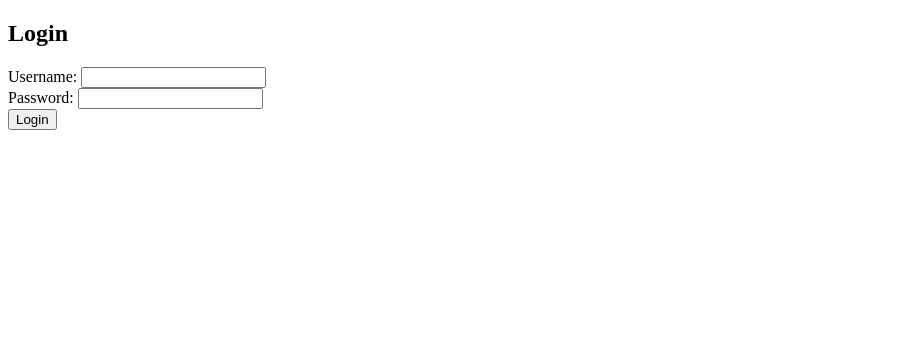
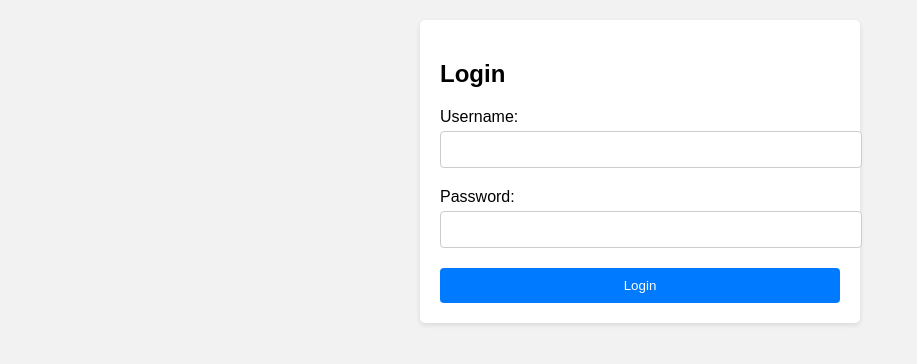
Before and after one commit to greatgreek73/soccergame, a Django app: page /login/ in a window 1280 px wide. Shown: the top 364 px of the page, without its empty margins (0-917 px from the left). Run offline with Django 4.2, Linux system fonts and the light colour scheme.

Commit message:
Some design

```diff
--- a/players/templates/login.html
+++ b/players/templates/login.html
@@ -1,20 +1,74 @@
 <!DOCTYPE html>
 <html>
 <head>
-    <title>Login</title>
+    <title>Register</title>
+    <style>
+        body {
+            font-family: Arial, sans-serif;
+            background-color: #f2f2f2;
+            margin: 0;
+            padding: 20px;
+        }
+        h1 {
+            color: #333;
+            text-align: center;
+        }
+        .container {
+            max-width: 400px;
+            margin: 0 auto;
+            background-color: #fff;
+            padding: 20px;
+            border-radius: 5px;
+            box-shadow: 0 2px 5px rgba(0, 0, 0, 0.1);
+        }
+        .form-group {
+            margin-bottom: 20px;
+        }
+        .form-group label {
+            display: block;
+            margin-bottom: 5px;
+        }
+        .form-group input {
+            width: 100%;
+            padding: 10px;
+            border: 1px solid #ccc;
+            border-radius: 4px;
+        }
+        .button {
+            display: block;
+            width: 100%;
+            padding: 10px;
+            background-color: #007bff;
+            color: #fff;
+            text-align: center;
+            text-decoration: none;
+            border: none;
+            border-radius: 4px;
+            cursor: pointer;
+        }
+        .button:hover {
+            background-color: #0056b3;
+        }
+    </style>
 </head>
 <body>
+    <div class="container">
         <h2>Login</h2>
         <form method="post">
             {% csrf_token %}
+            <div class="form-group">
                 <label for="username">Username:</label>
-        <input type="text" name="username" required><br>
+                <input type="text" name="username" id="username" required>
+            </div>
+            <div class="form-group">
                 <label for="password">Password:</label>
-        <input type="password" name="password" required><br>
-        <input type="submit" value="Login">
+                <input type="password" name="password" id="password" required>
+            </div>
+            <button type="submit" class="button">Login</button>
         </form>
         {% if error %}
         <p>{{ error }}</p>
         {% endif %}
+    </div>
 </body>
 </html>
```
Also changed, not shown: newsoccergame/settings.py (+18 -13 lines), players/templates/index.html (+40 -3 lines), players/templates/register.html (+51 -1 lines), db.sqlite3. Lines whose indentation alone changed are shown as unchanged.
